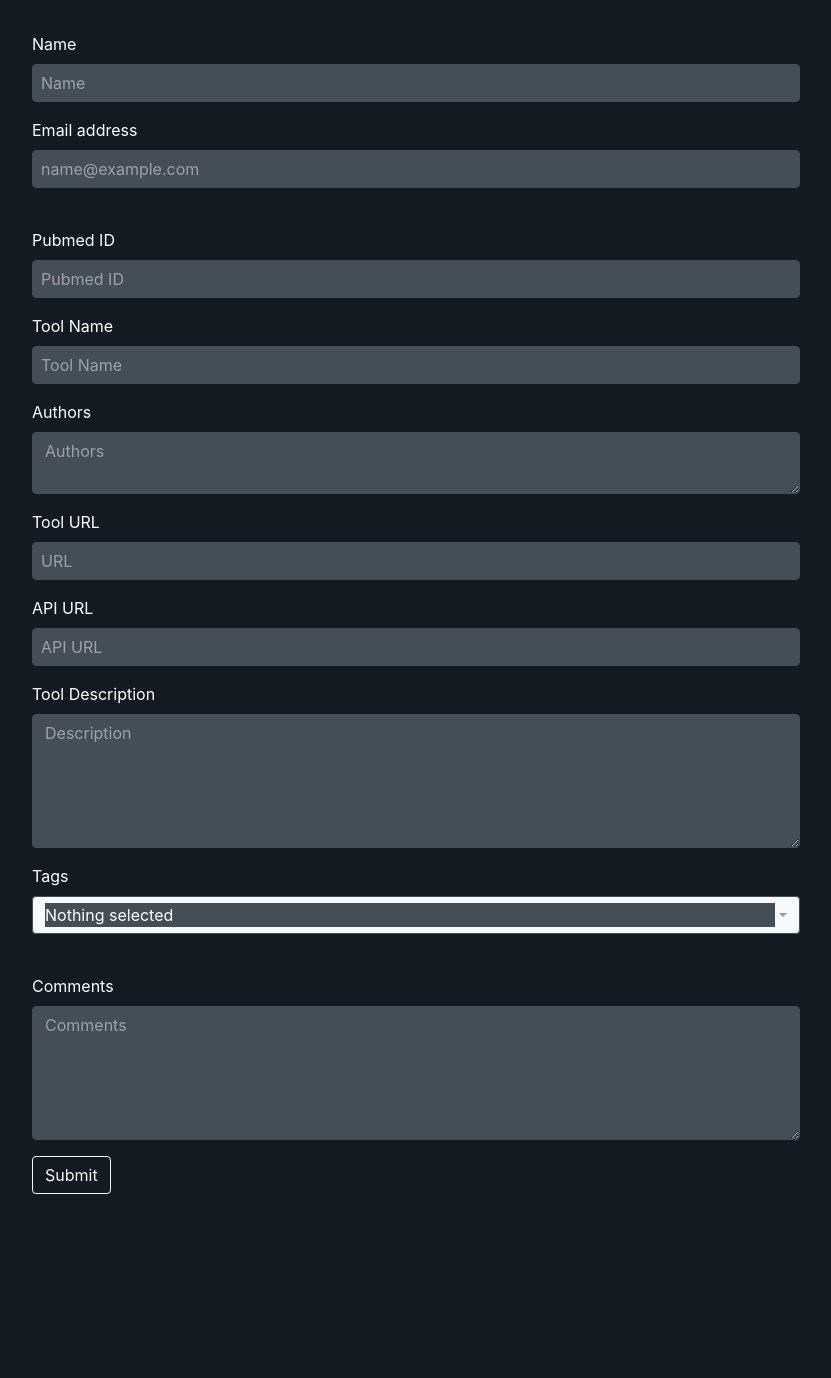
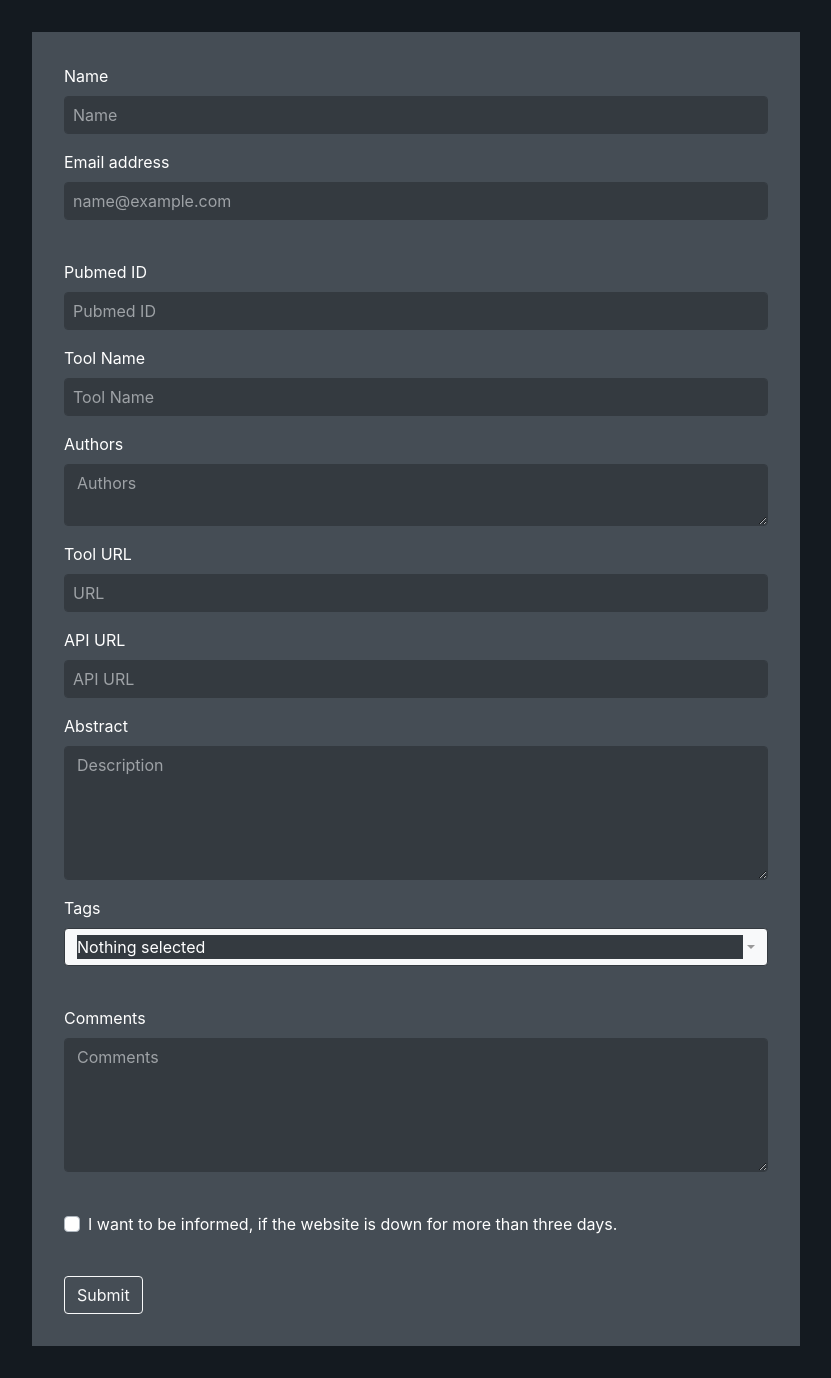
Before and after one commit to CCB-SB/Aviator, a Django app: page /author in a window 1280 px wide. Shown: the part 56-1434 px from the top of the page, without its empty margins (224-1055 px from the left). Before the commit the page ends 1250 px from the top, so only its background shows below. Run offline with Django 3.2, Linux system fonts and the light colour scheme; data that the repository does not hold is empty; parts of the project's set-up code (start-up, migrations or seed data) failed here and were passed over; some libraries are stand-ins or nearby versions.

Commit message:
Style changes and added checkbox for wp down information

```diff
--- a/webserver/aviator/static/css/aviator.css
+++ b/webserver/aviator/static/css/aviator.css
@@ -272,9 +272,14 @@ input[type="search"]::-webkit-search-cancel-button {
   display: inline-block;
 }
 /* Author Info */
+.custom-control-input.is-valid~.custom-control-label, .was-validated .custom-control-input:valid~.custom-control-label {
+    color: var(--primary);
+}
 .contact-container {
     width: calc(100% - 4rem);
     margin: 2rem;
+    padding: 2rem;
+    background-color: var(--primary);
 }
 .contact-container > form > div > label {
     color: white;
@@ -291,21 +296,25 @@ input[type="search"]::-webkit-search-cancel-button {
     margin: 2rem 30vw 2rem 30vw;
   }
 }
+.contact-container > form > .form-group > .form-control {
+  border-color: var(--secondary);
+  background-color: var(--secondary);
+}
 .bootstrap-select > .btn {
-  border-color: var(--primary);
+  border-color: var(--secondary);
 }
 .bootstrap-select > .dropdown-menu {
-  background-color: var(--primary);
+  background-color: var(--secondary);
 }
 .bootstrap-select > .dropdown-menu > .bs-searchbox > input {
+  background-color: var(--primary);
+    color: white;
+}
+.bootstrap-select > .dropdown-menu > .inner > ul > li > .dropdown-item {
   background-color: var(--secondary);
     color: white;
 }
-.bootstrap-select > .dropdown-menu > .inner > ul > li > .dropdown-item {
-  background-color: var(--primary);
+.filter-option {
+  background-color: var(--secondary );
     color: white;
 }
-.filter-option {
-  background-color: var(--primary);
-    color: white;
-}
--- a/webserver/aviator/static/js/curated_table.js
+++ b/webserver/aviator/static/js/curated_table.js
@@ -73,7 +73,7 @@ $(document).ready(function () {
             }, {
                 "data": "description", render: function ( data ) {
 				  ++description_counter;
-				  return "<div style='display:none' id='description" + description_counter + "'>" + data + "</div><button class=\"btn btn-outline-light my-2 my-sm-0\" type=\"button\" data-toggle=\"modal\" onclick=\"showDescription(document.getElementById('description" + description_counter + "').innerHTML)\" data-target=\"#descriptionModal\">Description</button>";
+				  return "<div style='display:none' id='description" + description_counter + "'>" + data + "</div><button class=\"btn btn-outline-light my-2 my-sm-0\" type=\"button\" data-toggle=\"modal\" onclick=\"showDescription(document.getElementById('description" + description_counter + "').innerHTML)\" data-target=\"#descriptionModal\">Abstract</button>";
 				}
             }, {
                 data: "url", render: function ( data ) {
--- a/webserver/main/management/commands/parsecurated.py
+++ b/webserver/main/management/commands/parsecurated.py
@@ -68,7 +68,7 @@ class Command(BaseCommand):
                                       url=row["url"],
                                       api_url=row["api_url"],
                                       website=website)
-                    kwds = row["keywords"].split('; ')
+                    kwds = row["keywords"].split(';')
                     cw.save()
                     for kwd in kwds:
                         if Tag.objects.filter(name=kwd).count() > 0:
--- a/webserver/main/templates/author.html
+++ b/webserver/main/templates/author.html
@@ -51,7 +51,7 @@
           <input type="text" class="form-control" id="api_url" placeholder="API URL">
         </div>
         <div class="form-group">
-          <label for="input_tooldesc">Tool Description</label>
+          <label for="input_tooldesc">Abstract</label>
           <textarea class="form-control" id="input_tooldesc" rows="5" placeholder="Description"></textarea>
         </div>
         <div class="form-group">
@@ -62,12 +62,17 @@
           {% endfor %}
           </select>
         </div>
-
         <br>
         <div class="form-group">
           <label for="input_comments">Comments</label>
           <textarea class="form-control" id="input_comments" rows="5" placeholder="Comments"></textarea>
         </div>
+        <br>
+        <div class="custom-control custom-checkbox mb-3">
+          <input type="checkbox" class="custom-control-input" id="messageValidation">
+          <label class="custom-control-label" for="messageValidation">I want to be informed, if the website is down for more than three days.</label>
+        </div>
+        <br>
         <button type="submit" class="btn btn-outline-light">Submit</button>
       </form>
   </div>
@@ -82,9 +87,10 @@
     text += "URL: "+document.getElementById("input_url").value + "\r\n";
     text += "API: "+document.getElementById("api_url").value + "\r\n";
     text += "Authors: " + document.getElementById("input_authors").value + "\r\n";
-    text += "Description: " + document.getElementById("input_tooldesc").value + "\r\n";
+    text += "Abstract: " + document.getElementById("input_tooldesc").value + "\r\n";
     text += "Tags: "+document.getElementsByClassName("filter-option-inner-inner")[0].innerHTML + "\r\n\r\n";
     text += "Comments: "+document.getElementById("input_comments").value + "\r\n";
+    text += "I want to be informed, if the website is down for more than three days: "+ (document.getElementById("messageValidation").checked ? "Yes" : "No") + "\r\n";
 
     //document.getElementById("mail_body").value = encodeURIComponent(text);
     document.getElementById("mail_body").value = (text);
--- a/webserver/main/templates/curated.html
+++ b/webserver/main/templates/curated.html
@@ -69,7 +69,7 @@
       <th>Year</th>
       <th>Journal</th>
       <th>Pubmed</th>
-      <th>Description</th>
+      <th>Abstract</th>
       <th>URL</th>
       <th>Keywords</th>
       <th>Auto-Generated Data</th>
@@ -84,7 +84,7 @@
       <th>Year</th>
       <th>Journal</th>
       <th>Pubmed</th>
-      <th>Description</th>
+      <th>Abstract</th>
       <th>URL</th>
       <th>Keywords</th>
       <th>Auto-Generated Data</th>
@@ -120,7 +120,7 @@
   <div class="modal-dialog" role="document">
     <div class="modal-content">
       <div class="modal-header">
-        <h3 class="modal-title">Description</h3>
+        <h3 class="modal-title">Abstract</h3>
         <button type="button" class="close" data-dismiss="modal" aria-label="Close">
           <span aria-hidden="true">&times;</span>
         </button>
```
